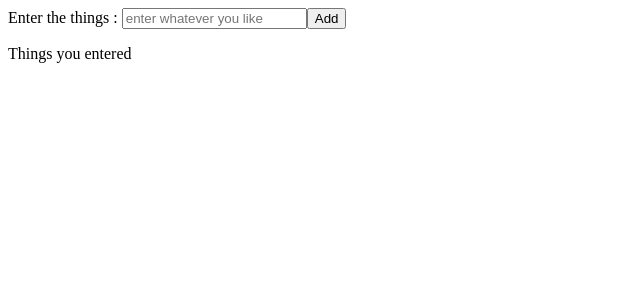
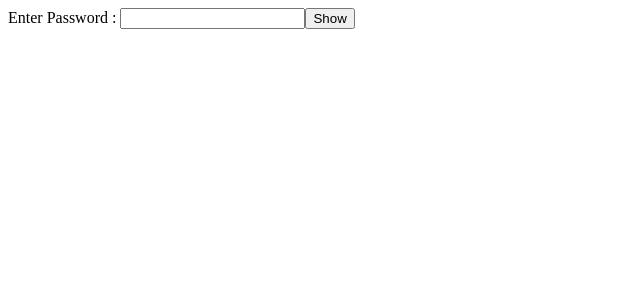
Before and after one commit to sonangdembe/vite, a React (Vite) app: page / in a window 1280 px wide. Shown: the top 300 px of the page, without its empty margins (0-640 px from the left). Built offline with nearby package versions, Linux system fonts and the light colour scheme.

Commit message:
show hide password

```diff
--- a/src/App.jsx
+++ b/src/App.jsx
@@ -1,42 +1,16 @@
-import React, {useState} from 'react'
+import React , {useState} from 'react'
 
 const App = () => {
 
-  const [things, setThings] = useState([]) // store the list of an item
-  const [thing, setThing] = useState('') // store the current value
+  const [showPassword, setShowPassword] = useState(false)
 
-
-
-  const handleAdd =() =>{
-    setThings([...things, thing]) // add new item to an array
-    setThing('') // clear input field
-  }
-
-  const handleDelete = (index) =>{
-    const updatedThings = things.filter((_, id) => id !==index)
-    setThings(updatedThings);
-  }
   return (
     <>
-    <label htmlFor="">Enter the things : </label>
+    <label htmlFor="">Enter Password : </label>
     <input
-     value={thing}    placeholder = 'enter whatever you like'
-    onChange = {(e) => setThing(e.target.value)}
+    type = {showPassword ? 'text' : 'password'}
     />
-    <button onClick ={handleAdd}>Add</button>
-    <br/>
-    <p>Things you entered</p>
-
-    <ul>
-     {
-      things.map((curr, id) =>(
-        <li key={id}>{curr}{''}
-        <button onClick={() => handleDelete(id)}>Delete</button>
-        </li>
-      ))
-     }
-    </ul>
-
+    <button onClick={() =>setShowPassword(!showPassword) }>{showPassword ? 'Hide' : 'Show' }</button>
     </>
   )
 }
```
